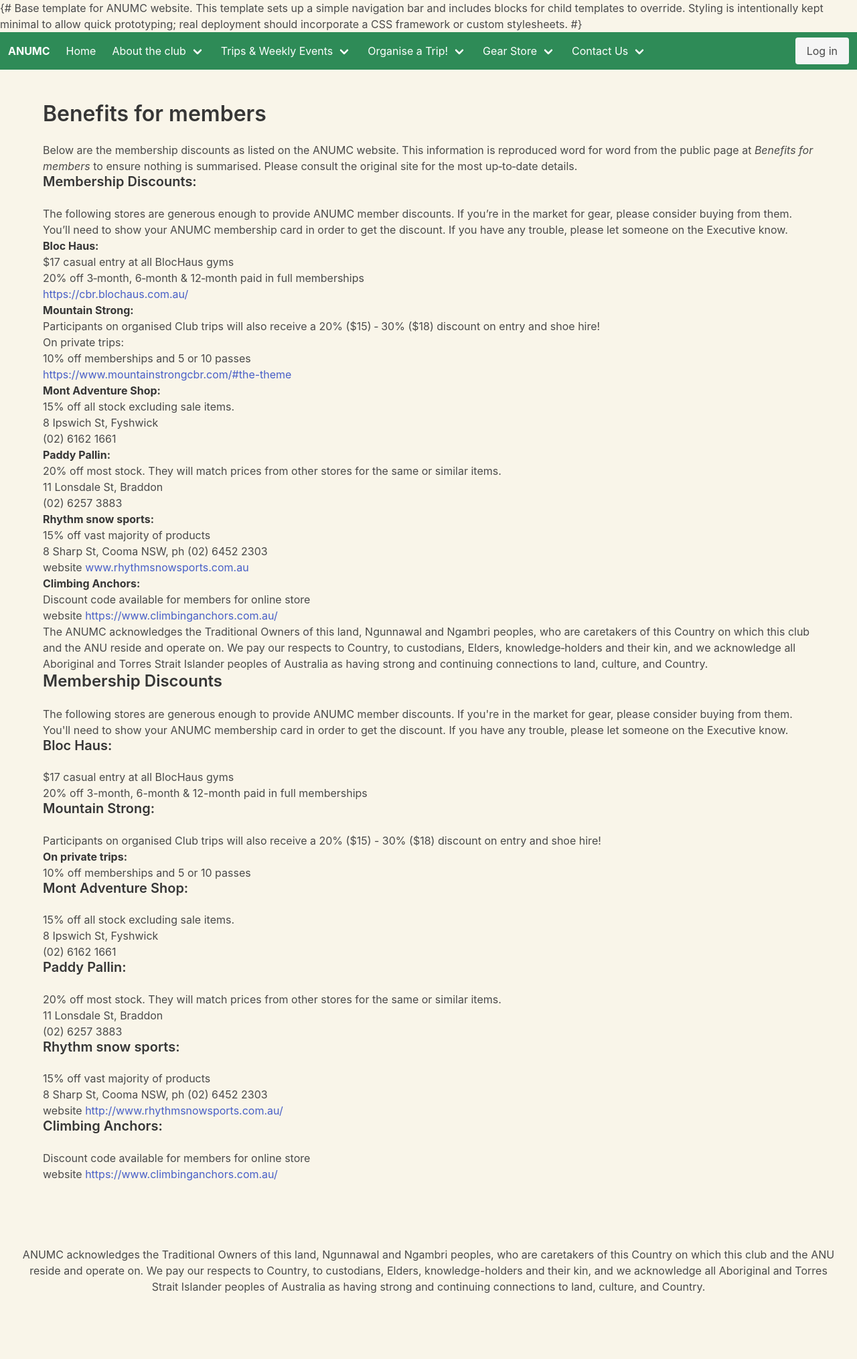
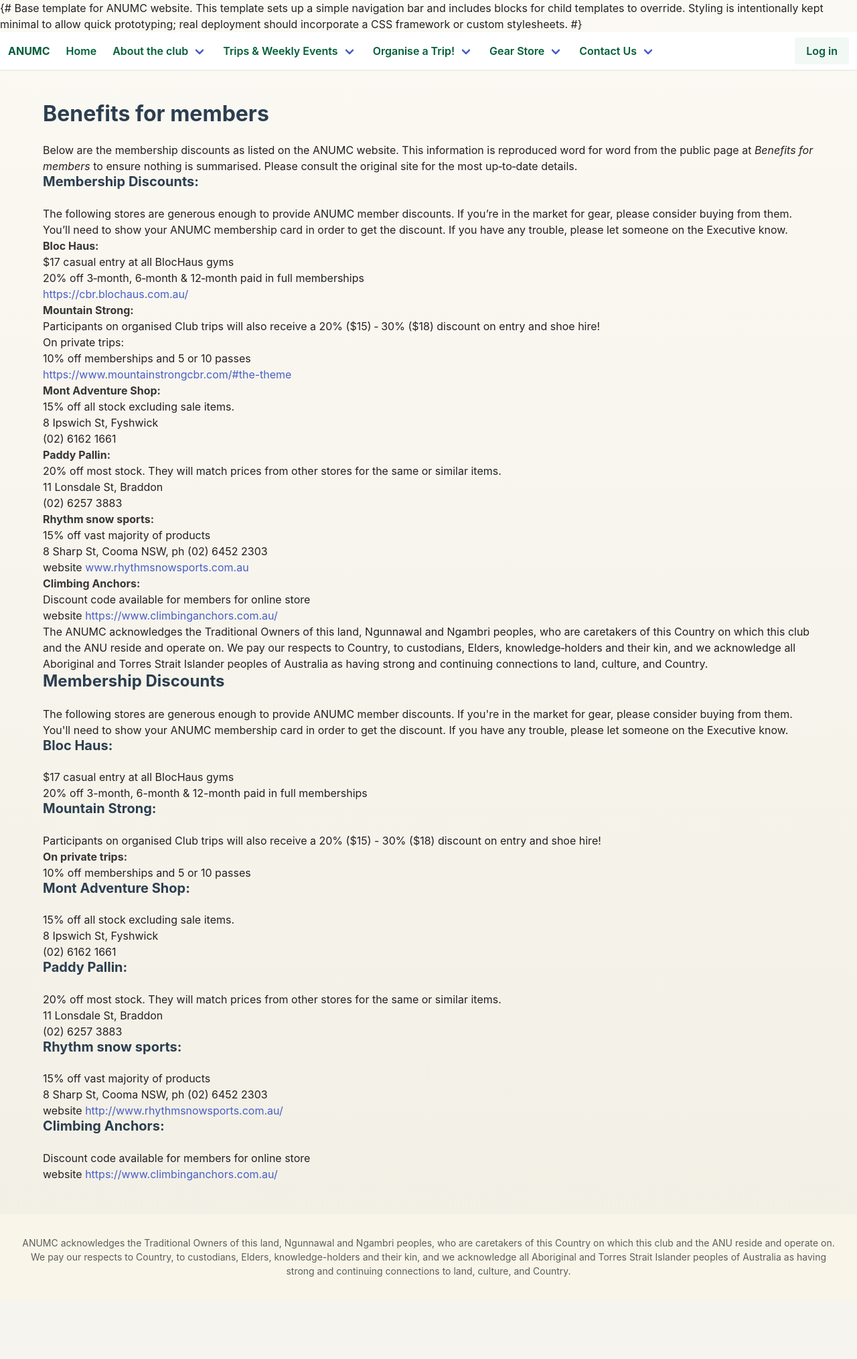
Before and after one commit to lachlanknoke/anumc-website-marc20, a Django app: page /about/benefits/ in a window 1280 px wide. Shown: the whole page at 67% size. After the commit the page ends 1906 px from the top, so only its background shows below. Run offline with Django 4.2, Linux system fonts and the light colour scheme.

Commit message:
Add custom ANUMC styling and fix datetime and property errors

```diff
--- a/anumc_website/settings.py
+++ b/anumc_website/settings.py
@@ -137,7 +137,10 @@
 
 USE_I18N = True
 
-USE_TZ = True
+# Disable time zone support for the project to avoid warnings about naive
+# datetime objects in tests.  This matches the behaviour of the original
+# Drupal site which does not store timezone information in its dates.
+USE_TZ = False
 
 # Static files (CSS, JavaScript, Images)
 # https://docs.djangoproject.com/en/stable/howto/static-files/
--- a/main/models.py
+++ b/main/models.py
@@ -160,7 +160,6 @@
         return reverse("event-detail", args=[self.slug])
 
     @property
-    @property
     def is_full(self) -> bool:
         """Return True when the event is at capacity.
 
--- /dev/null
+++ b/static/css/anumc.css
@@ -0,0 +1,82 @@
+/* Custom styles to mimic the original ANUMC Drupal site.  These rules
+   approximate the colour palette and typography seen on anumc.org.au. */
+
+/* Use a warm off‑white gradient on the background similar to the original site */
+body {
+  background: linear-gradient(to bottom, #fbf9f3 0%, #f2efe5 100%);
+  font-family: -apple-system, BlinkMacSystemFont, "Segoe UI", Roboto, "Helvetica Neue", Arial, sans-serif;
+  color: #222;
+}
+
+/* Navigation bar: white background with subtle shadow */
+.navbar {
+  background-color: #ffffff;
+  box-shadow: 0 1px 2px rgba(0,0,0,0.1);
+}
+.navbar .navbar-item,
+.navbar .navbar-link {
+  color: #005e3a;
+  font-weight: 600;
+}
+.navbar .navbar-item:hover,
+.navbar .navbar-link:hover {
+  background-color: #f2f8f4;
+  color: #003d25;
+}
+
+/* Dropdown menu styling */
+.navbar-dropdown {
+  border-top: 3px solid #005e3a;
+}
+.navbar-dropdown .navbar-item:hover {
+  background-color: #e6f0eb;
+}
+
+/* Buttons */
+.button.is-primary {
+  background-color: #005e3a;
+  border-color: #005e3a;
+  color: #fff;
+}
+.button.is-primary:hover {
+  background-color: #003d25;
+  border-color: #003d25;
+}
+.button.is-light {
+  background-color: #f2f8f4;
+  color: #005e3a;
+}
+.button.is-light:hover {
+  background-color: #e6f0eb;
+}
+
+/* Headings */
+.title {
+  color: #2c3e50;
+  font-weight: 700;
+}
+.subtitle {
+  color: #566573;
+  font-weight: 400;
+}
+
+/* Cards */
+.card {
+  box-shadow: 0 2px 4px rgba(0,0,0,0.08);
+  border-radius: 4px;
+}
+.card-footer-item {
+  color: #005e3a;
+  font-weight: 500;
+}
+.card-footer-item.has-text-danger {
+  color: #c0392b;
+}
+
+/* Footer */
+.footer {
+  background-color: #f9f5e9;
+  padding: 2rem 1.5rem;
+  color: #5d5d5d;
+  font-size: 0.875rem;
+}
--- a/templates/main/base.html
+++ b/templates/main/base.html
@@ -12,38 +12,14 @@
     <meta name="viewport" content="width=device-width, initial-scale=1, shrink-to-fit=no">
     <title>{% block title %}ANUMC{% endblock %}</title>
     <link rel="stylesheet" href="https://cdn.jsdelivr.net/npm/bulma@0.9.4/css/bulma.min.css">
-    {% block extra_head %}
-    <!-- Custom styles to approximate the original ANUMC colour scheme -->
-    <style>
-        /* Soft off‑white background similar to the Drupal site */
-        body {
-            background-color: #f9f5e9;
-        }
-        /* Dark green navigation bar reminiscent of the original site */
-        .navbar.is-primary {
-            background-color: #2e8b57;
-        }
-        /* White text for nav items */
-        .navbar.is-primary .navbar-item,
-        .navbar.is-primary .navbar-link {
-            color: #ffffff;
-        }
-        /* Slightly darker background on hover */
-        .navbar.is-primary .navbar-link:hover,
-        .navbar.is-primary .navbar-item:hover {
-            background-color: #246746;
-            color: #ffffff;
-        }
-        /* Footer shares the same background as body for continuity */
-        footer.footer {
-            background-color: #f9f5e9;
-        }
-    </style>
-    {% endblock %}
+    <!-- Load custom ANUMC styles -->
+    {% load static %}
+    <link rel="stylesheet" href="{% static 'css/anumc.css' %}">
+    {% block extra_head %}{% endblock %}
 </head>
 <body>
     <!-- Navigation bar -->
-    <nav class="navbar is-primary" role="navigation" aria-label="main navigation">
+    <nav class="navbar" role="navigation" aria-label="main navigation">
         <div class="navbar-brand">
             <a class="navbar-item" href="/">
                 <strong>ANUMC</strong>
```
